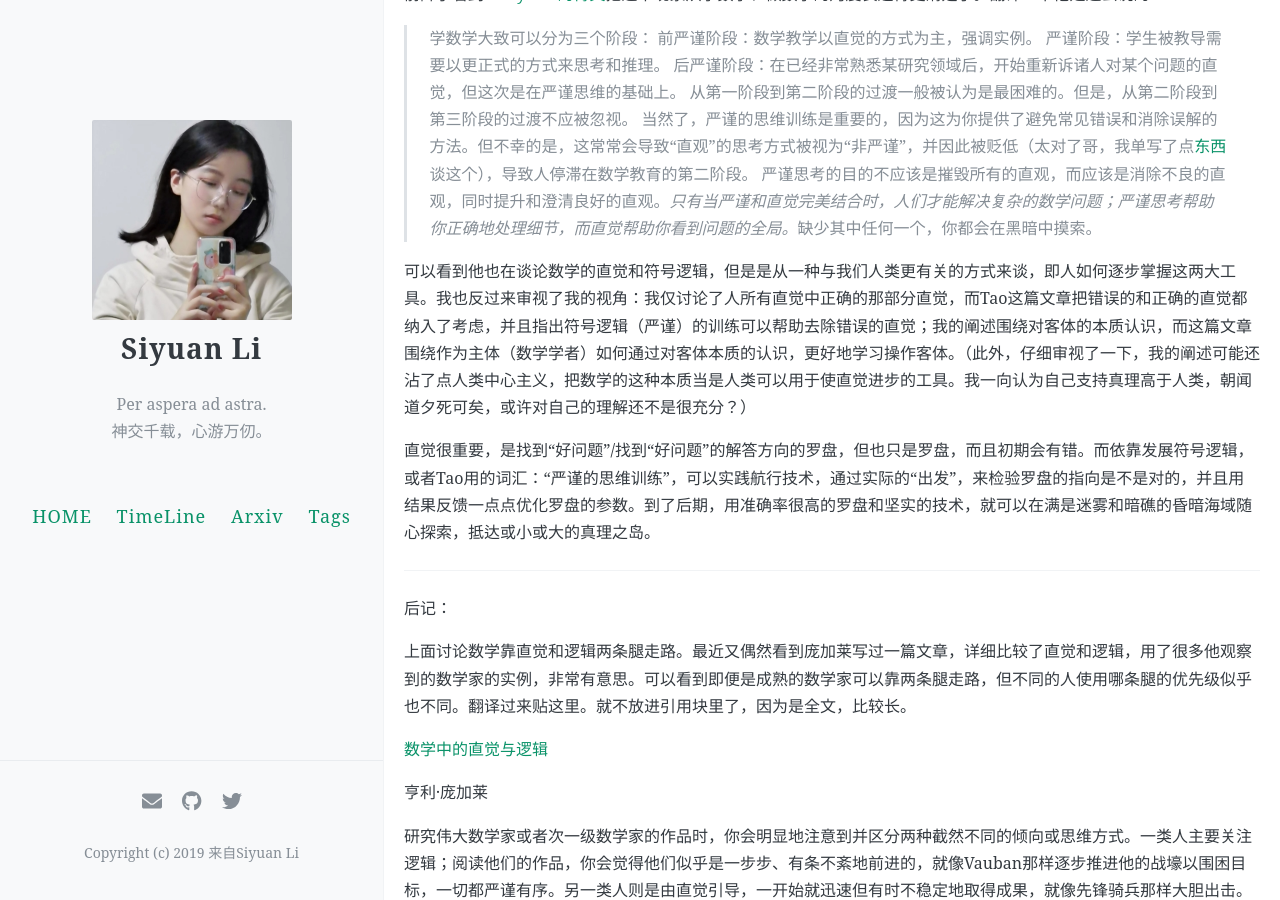
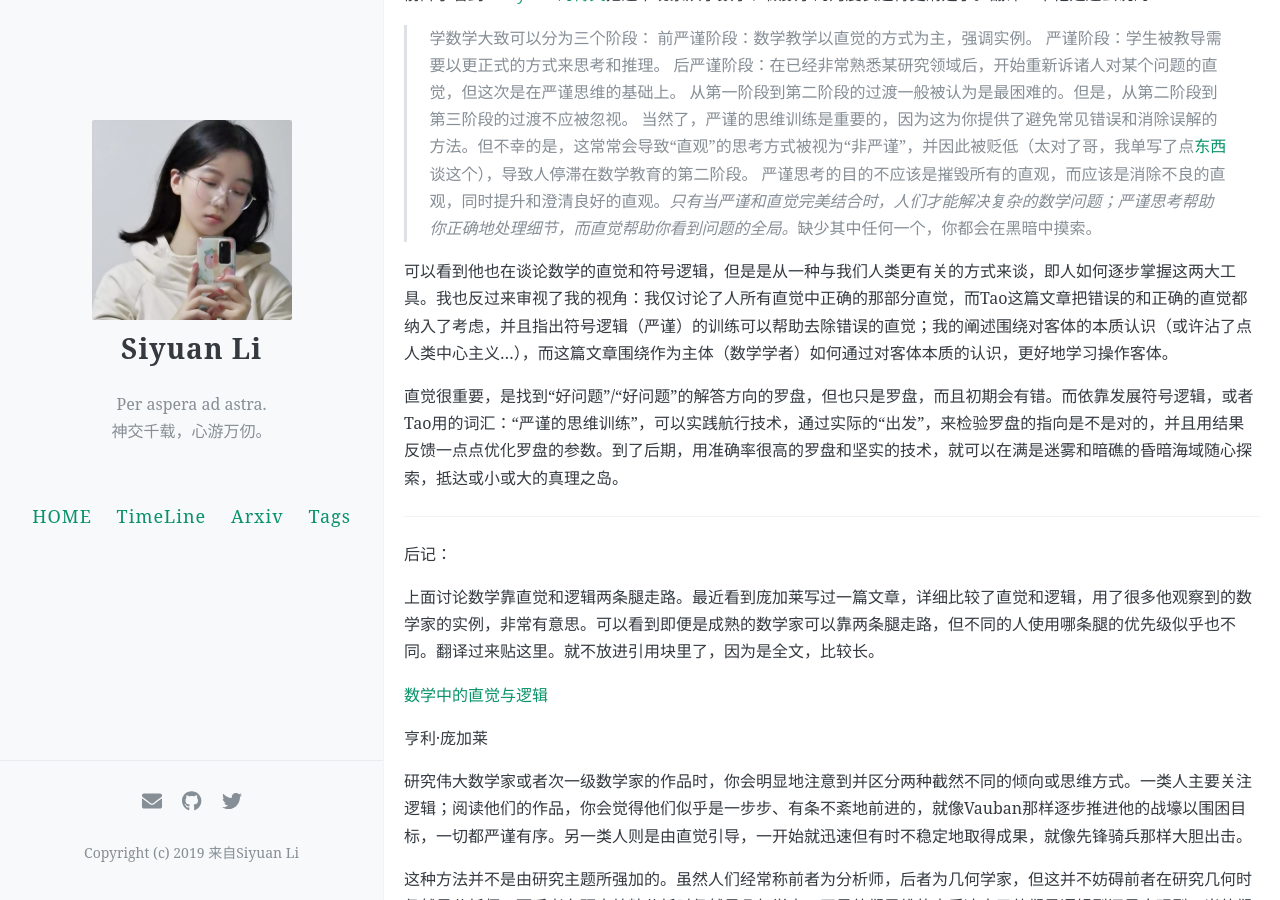
Before and after one commit to ApolloLSY/Attic, a Jekyll site: the page built from _posts/2023-12-19-Essay-My-humanistic-understanding-of-mathematics.md, in a window 1280 px wide and 900 px high, scrolled down 379 px. Built offline with Jekyll 4.4.1, drawn with Linux system fonts in a browser that asks for light colours; comment, search, counter and statistics services are not loaded.

Commit message:
Update 2023-12-19-Essay-My-humanistic-understanding-of-mathematics.md

```diff
--- a/_posts/2023-12-19-Essay-My-humanistic-understanding-of-mathematics.md
+++ b/_posts/2023-12-19-Essay-My-humanistic-understanding-of-mathematics.md
@@ -25,16 +25,16 @@ comments: true
 严谨思考的目的不应该是摧毁所有的直观，而应该是消除不良的直观，同时提升和澄清良好的直观。*只有当严谨和直觉完美结合时，人们才能解决复杂的数学问题；严谨思考帮助你正确地处理细节，而直觉帮助你看到问题的全局。*缺少其中任何一个，你都会在黑暗中摸索。
 
 
-可以看到他也在谈论数学的直觉和符号逻辑，但是是从一种与我们人类更有关的方式来谈，即人如何逐步掌握这两大工具。我也反过来审视了我的视角：我仅讨论了人所有直觉中正确的那部分直觉，而Tao这篇文章把错误的和正确的直觉都纳入了考虑，并且指出符号逻辑（严谨）的训练可以帮助去除错误的直觉；我的阐述围绕对客体的本质认识，而这篇文章围绕作为主体（数学学者）如何通过对客体本质的认识，更好地学习操作客体。（此外，仔细审视了一下，我的阐述可能还沾了点人类中心主义，把数学的这种本质当是人类可以用于使直觉进步的工具。我一向认为自己支持真理高于人类，朝闻道夕死可矣，或许对自己的理解还不是很充分？）
+可以看到他也在谈论数学的直觉和符号逻辑，但是是从一种与我们人类更有关的方式来谈，即人如何逐步掌握这两大工具。我也反过来审视了我的视角：我仅讨论了人所有直觉中正确的那部分直觉，而Tao这篇文章把错误的和正确的直觉都纳入了考虑，并且指出符号逻辑（严谨）的训练可以帮助去除错误的直觉；我的阐述围绕对客体的本质认识（或许沾了点人类中心主义...），而这篇文章围绕作为主体（数学学者）如何通过对客体本质的认识，更好地学习操作客体。
 
-直觉很重要，是找到“好问题”/找到“好问题”的解答方向的罗盘，但也只是罗盘，而且初期会有错。而依靠发展符号逻辑，或者Tao用的词汇：“严谨的思维训练”，可以实践航行技术，通过实际的“出发”，来检验罗盘的指向是不是对的，并且用结果反馈一点点优化罗盘的参数。到了后期，用准确率很高的罗盘和坚实的技术，就可以在满是迷雾和暗礁的昏暗海域随心探索，抵达或小或大的真理之岛。
+直觉很重要，是找到“好问题”/“好问题”的解答方向的罗盘，但也只是罗盘，而且初期会有错。而依靠发展符号逻辑，或者Tao用的词汇：“严谨的思维训练”，可以实践航行技术，通过实际的“出发”，来检验罗盘的指向是不是对的，并且用结果反馈一点点优化罗盘的参数。到了后期，用准确率很高的罗盘和坚实的技术，就可以在满是迷雾和暗礁的昏暗海域随心探索，抵达或小或大的真理之岛。
 
 
 -------
 
 后记：
 
-上面讨论数学靠直觉和逻辑两条腿走路。最近又偶然看到庞加莱写过一篇文章，详细比较了直觉和逻辑，用了很多他观察到的数学家的实例，非常有意思。可以看到即便是成熟的数学家可以靠两条腿走路，但不同的人使用哪条腿的优先级似乎也不同。翻译过来贴这里。就不放进引用块里了，因为是全文，比较长。
+上面讨论数学靠直觉和逻辑两条腿走路。最近看到庞加莱写过一篇文章，详细比较了直觉和逻辑，用了很多他观察到的数学家的实例，非常有意思。可以看到即便是成熟的数学家可以靠两条腿走路，但不同的人使用哪条腿的优先级似乎也不同。翻译过来贴这里。就不放进引用块里了，因为是全文，比较长。
 
 [数学中的直觉与逻辑](https://mathshistory.st-andrews.ac.uk/Extras/Poincare_Intuition/)
 
```
